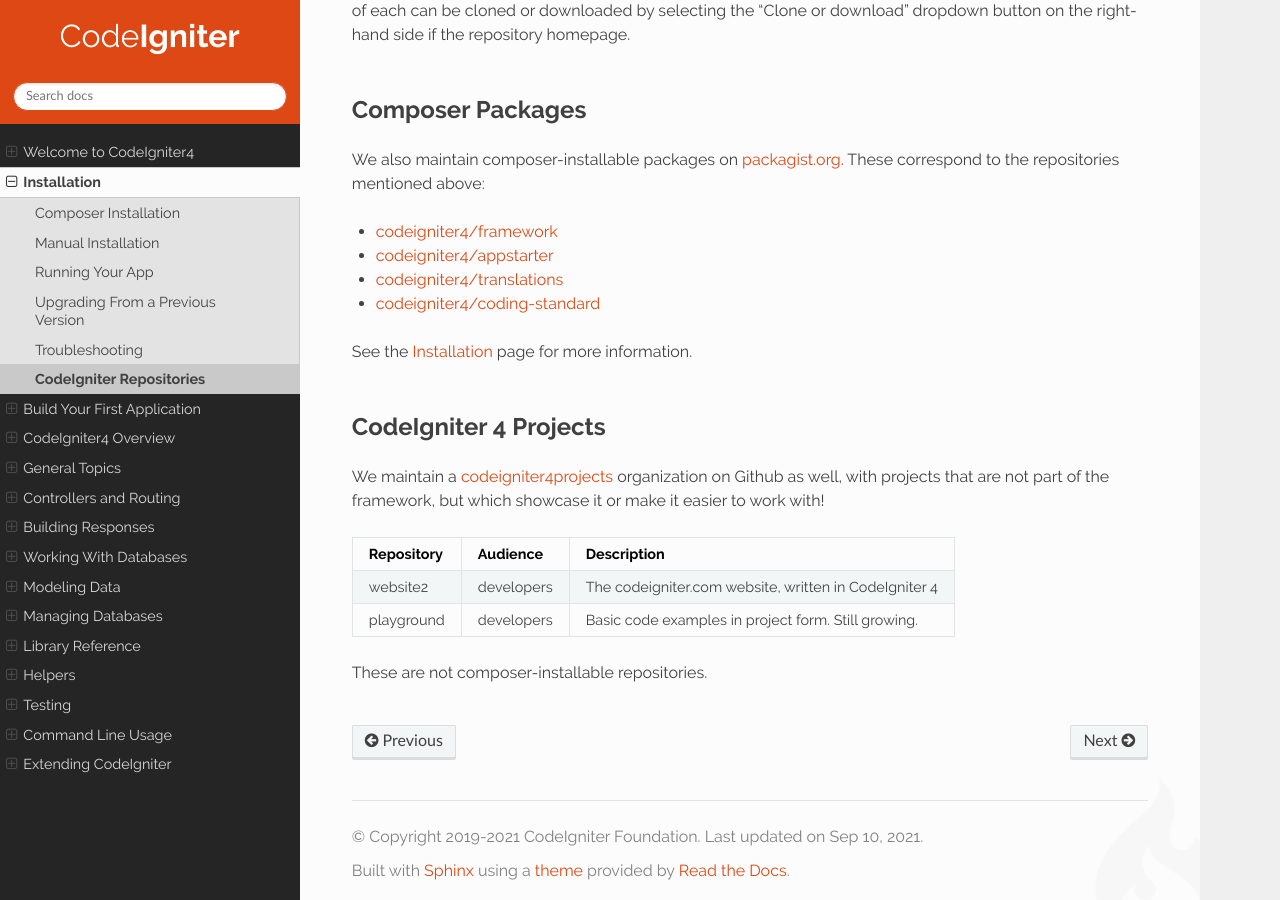
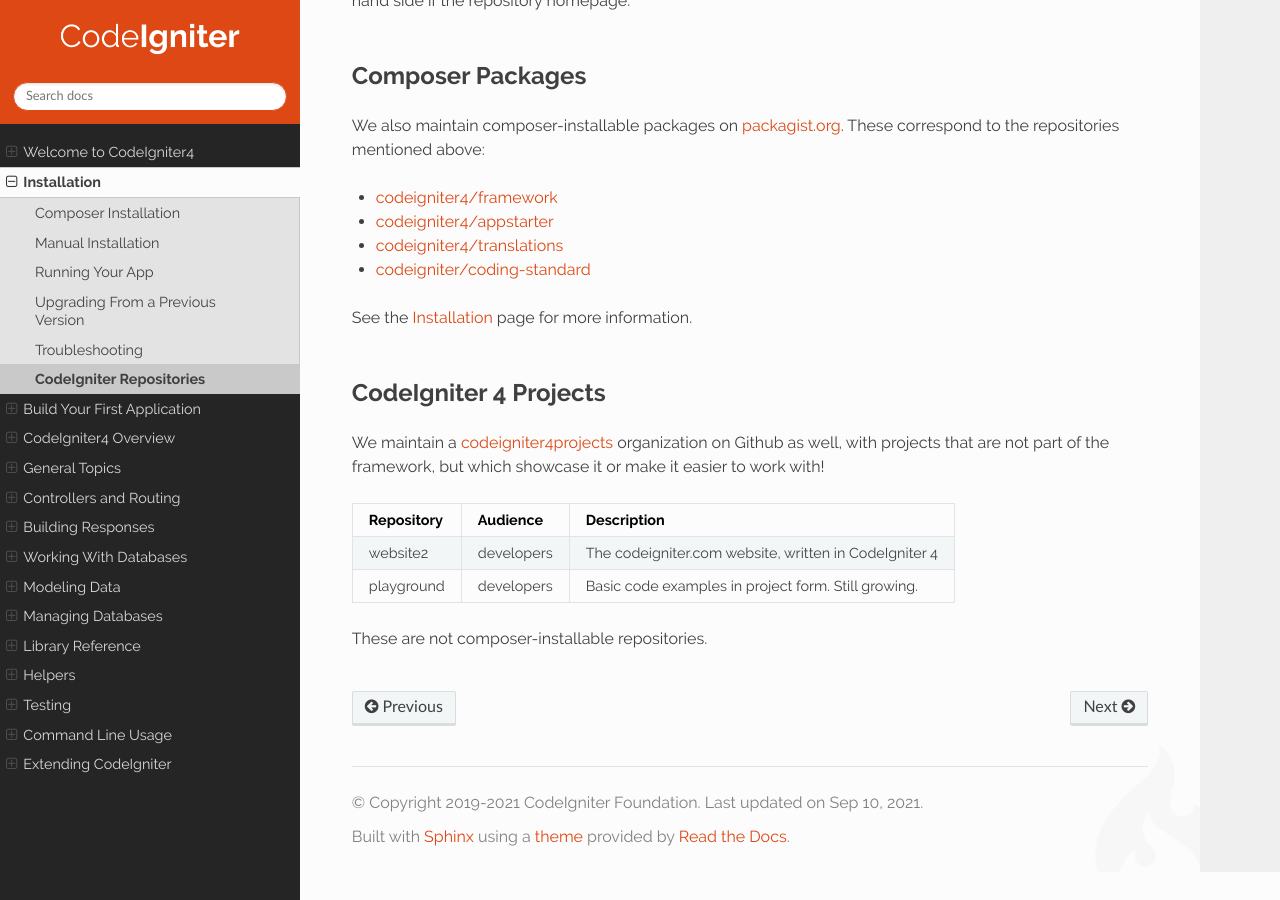
Before and after one commit to NEKOGET/ci4_user_guide_src, a Sphinx documentation site: the page built from source/installation/repositories.rst, in a window 1280 px wide and 900 px high, scrolled down 737 px. Built offline with Sphinx 7.4.7 and the Read the Docs theme 2.0.0, drawn with Linux system fonts in a browser that asks for light colours; part of the change alters nothing that is shown.

Commit message:
docs: update coding-standard links

```diff
--- a/source/installation/repositories.rst
+++ b/source/installation/repositories.rst
@@ -6,17 +6,15 @@ The CodeIgniter 4 open source project has its own
 
 There are several development repositories, of interest to potential contributors:
 
-+------------------+--------------+-----------------------------------------------------------------+
-| Repository       | Audience     | Description                                                     |
-+==================+==============+=================================================================+
-| CodeIgniter4     | contributors | Project codebase, including tests & user guide sources          |
-+------------------+--------------+-----------------------------------------------------------------+
-| translations     | developers   | System message translations                                     |
-+------------------+--------------+-----------------------------------------------------------------+
-| coding-standard  | contributors | Coding style conventions & rules                                |
-+------------------+--------------+-----------------------------------------------------------------+
-|                  |              |                                                                 |
-+------------------+--------------+-----------------------------------------------------------------+
++---------------------------------------------------------------------+--------------+-----------------------------------------------------------------+
+| Repository                                                          | Audience     | Description                                                     |
++=====================================================================+==============+=================================================================+
+| CodeIgniter4                                                        | contributors | Project codebase, including tests & user guide sources          |
++---------------------------------------------------------------------+--------------+-----------------------------------------------------------------+
+| translations                                                        | developers   | System message translations                                     |
++---------------------------------------------------------------------+--------------+-----------------------------------------------------------------+
+| `coding-standard <https://github.com/CodeIgniter/coding-standard>`_ | contributors | Coding style conventions & rules                                |
++---------------------------------------------------------------------+--------------+-----------------------------------------------------------------+
 
 There are also several deployment repositories, referenced in the installation directions.
 The deployment repositories are built automatically when a new version is released, and they
@@ -31,8 +29,6 @@ are not directly contributed to.
 |                  |              | Dependent on "framework"                                        |
 +------------------+--------------+-----------------------------------------------------------------+
 | userguide        | anyone       | Pre-built user guide                                            |
-+------------------+--------------+-----------------------------------------------------------------+
-|                  |              |                                                                 |
 +------------------+--------------+-----------------------------------------------------------------+
 
 In all the above, the latest version of a repository can be downloaded
@@ -50,7 +46,7 @@ These correspond to the repositories mentioned above:
 - `codeigniter4/framework <https://packagist.org/packages/codeigniter4/framework>`_
 - `codeigniter4/appstarter <https://packagist.org/packages/codeigniter4/appstarter>`_
 - `codeigniter4/translations <https://packagist.org/packages/codeigniter4/translations>`_
-- `codeigniter4/coding-standard <https://packagist.org/packages/codeigniter4/codeigniter4-standard>`_
+- `codeigniter/coding-standard  <https://packagist.org/packages/codeigniter/coding-standard>`_
 
 See the :doc:`Installation </installation/index>` page for more information.
 
```
